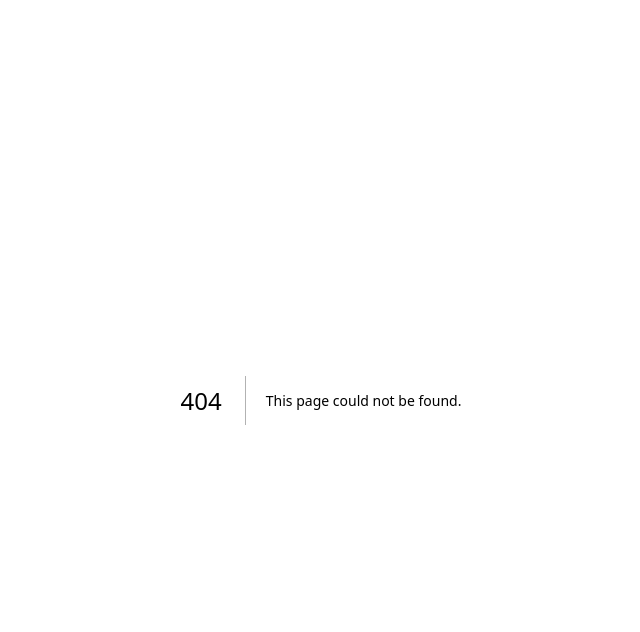
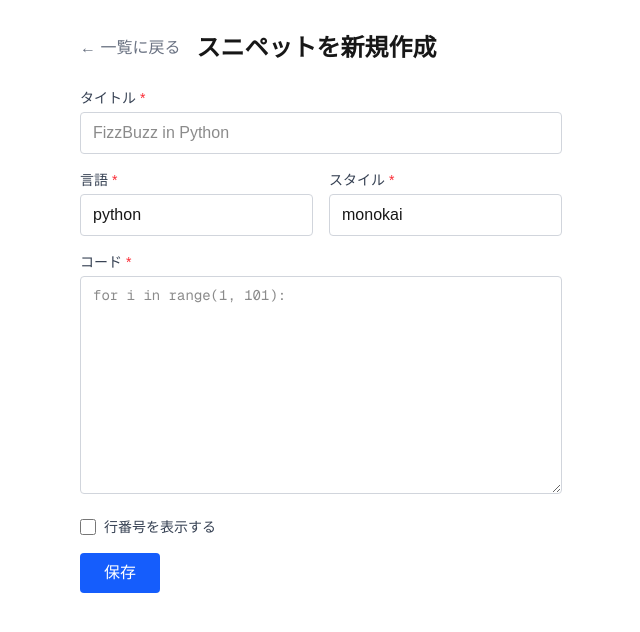
Before and after one commit to MatsumotoKakeru/practice-superpowers, a Next.js app in the folder nextjs-practice/: page /snippets/new in a window 1280 px wide. Before the commit this address had no page. Shown: the top 632 px of the page, without its empty margins (319-959 px from the left). Built offline with nearby package versions, Linux system fonts and the light colour scheme.

Commit message:
feat: スニペット新規作成ページを実装

```diff
--- /dev/null
+++ b/nextjs-practice/app/snippets/new/page.tsx
@@ -0,0 +1,130 @@
+'use client'
+
+import { useRouter } from 'next/navigation'
+import { useForm } from 'react-hook-form'
+import { zodResolver } from '@hookform/resolvers/zod'
+import Link from 'next/link'
+import { snippetSchema, type SnippetFormInput } from '@/schemas/snippet'
+import { useCreateSnippet } from '@/hooks/useCreateSnippet'
+
+export default function NewSnippetPage() {
+  const router = useRouter()
+  const { create, isLoading, error: apiError } = useCreateSnippet()
+  const {
+    register,
+    handleSubmit,
+    formState: { errors },
+  } = useForm<SnippetFormInput>({
+    resolver: zodResolver(snippetSchema),
+    defaultValues: {
+      title: '',
+      code: '',
+      language: 'python',
+      style: 'monokai',
+      linenos: false,
+    },
+  })
+
+  const onSubmit = async (data: SnippetFormInput) => {
+    const success = await create(data)
+    if (success) router.push('/')
+  }
+
+  return (
+    <div className="max-w-2xl mx-auto p-8">
+      <div className="flex items-center gap-4 mb-6">
+        <Link href="/" className="text-gray-500 hover:text-gray-700">
+          ← 一覧に戻る
+        </Link>
+        <h1 className="text-2xl font-bold">スニペットを新規作成</h1>
+      </div>
+
+      {apiError && (
+        <p className="mb-4 p-3 bg-red-50 text-red-600 rounded border border-red-200">
+          {apiError}
+        </p>
+      )}
+
+      <form onSubmit={handleSubmit(onSubmit)} className="space-y-4">
+        <div>
+          <label className="block text-sm font-medium text-gray-700 mb-1">
+            タイトル <span className="text-red-500">*</span>
+          </label>
+          <input
+            {...register('title')}
+            className="w-full border border-gray-300 rounded px-3 py-2 focus:outline-none focus:ring-2 focus:ring-blue-500"
+            placeholder="FizzBuzz in Python"
+          />
+          {errors.title && (
+            <p className="mt-1 text-sm text-red-500">{errors.title.message}</p>
+          )}
+        </div>
+
+        <div className="grid grid-cols-2 gap-4">
+          <div>
+            <label className="block text-sm font-medium text-gray-700 mb-1">
+              言語 <span className="text-red-500">*</span>
+            </label>
+            <input
+              {...register('language')}
+              className="w-full border border-gray-300 rounded px-3 py-2 focus:outline-none focus:ring-2 focus:ring-blue-500"
+              placeholder="python"
+            />
+            {errors.language && (
+              <p className="mt-1 text-sm text-red-500">{errors.language.message}</p>
+            )}
+          </div>
+
+          <div>
+            <label className="block text-sm font-medium text-gray-700 mb-1">
+              スタイル <span className="text-red-500">*</span>
+            </label>
+            <input
+              {...register('style')}
+              className="w-full border border-gray-300 rounded px-3 py-2 focus:outline-none focus:ring-2 focus:ring-blue-500"
+              placeholder="monokai"
+            />
+            {errors.style && (
+              <p className="mt-1 text-sm text-red-500">{errors.style.message}</p>
+            )}
+          </div>
+        </div>
+
+        <div>
+          <label className="block text-sm font-medium text-gray-700 mb-1">
+            コード <span className="text-red-500">*</span>
+          </label>
+          <textarea
+            {...register('code')}
+            rows={10}
+            className="w-full border border-gray-300 rounded px-3 py-2 font-mono text-sm focus:outline-none focus:ring-2 focus:ring-blue-500"
+            placeholder="for i in range(1, 101):"
+          />
+          {errors.code && (
+            <p className="mt-1 text-sm text-red-500">{errors.code.message}</p>
+          )}
+        </div>
+
+        <div className="flex items-center gap-2">
+          <input
+            {...register('linenos')}
+            type="checkbox"
+            id="linenos"
+            className="w-4 h-4"
+          />
+          <label htmlFor="linenos" className="text-sm font-medium text-gray-700">
+            行番号を表示する
+          </label>
+        </div>
+
+        <button
+          type="submit"
+          disabled={isLoading}
+          className="bg-blue-600 text-white px-6 py-2 rounded hover:bg-blue-700 disabled:opacity-50 disabled:cursor-not-allowed"
+        >
+          {isLoading ? '保存中...' : '保存'}
+        </button>
+      </form>
+    </div>
+  )
+}
```
